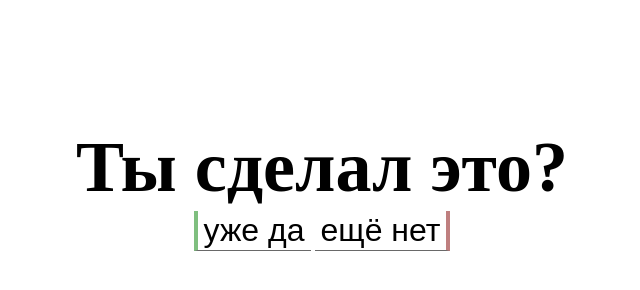
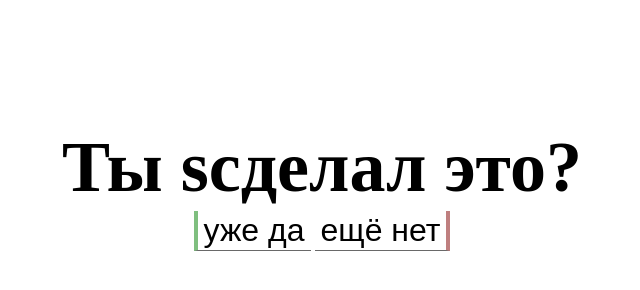
Before and after one commit to laSinteZ/motivation, a plain HTML site: page index.html in a window 1280 px wide. Shown: the whole page, without its empty margins (318-958 px from the left). Drawn offline with Linux system fonts and the light colour scheme.

Commit message:
Update index.html

```diff
--- a/index.html
+++ b/index.html
@@ -7,7 +7,7 @@
 <body>
 <script src="awesome.js"></script>
 <div class="wrapper">
-    <div class="yes-or-no" id = "yn">Ты сделал <span title="Ты знаешь, о чём я.">это?</span></div>
+    <div class="yes-or-no" id = "yn">Ты sсделал <span title="Ты знаешь, о чём я.">это?</span></div>
     <input type="button" value="уже да" id="yes" class="fancybutton yes" onclick="wellDone()">
     <input type="button" value="ещё нет" id="no" onclick="motivOrDemotiv()" class="fancybutton notyet">
     <div class="motivation" id="motivation"></div>
```
